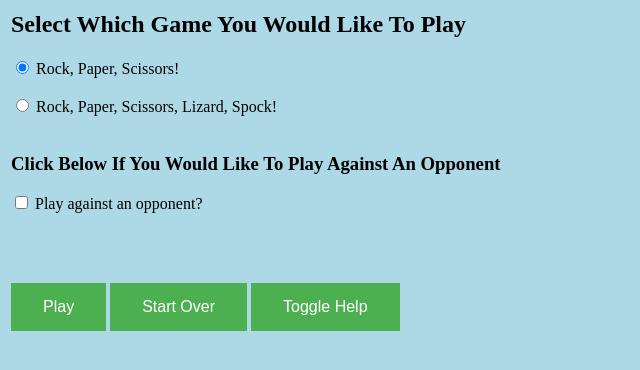
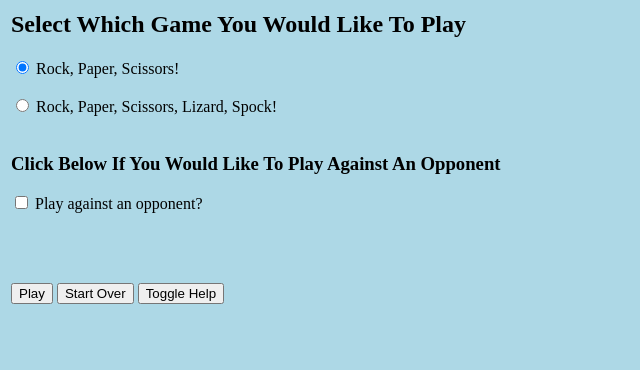
Before and after one commit to comp426-2023-spring/e02-KrishnaPallavalli, a website: page public/index.html in a window 1280 px wide. Shown: the whole page, without its empty margins (0-640 px from the left). Drawn offline with Linux system fonts and the light colour scheme.

Commit message:
edited styles.css

```diff
--- a/public/styles.css
+++ b/public/styles.css
@@ -12,12 +12,11 @@ p.results {
     border-width: 0.25cm;
     border-color: blue;
 }
-
 img.shot {
     width: 300px;
 }
 
-button {
+.button {
     background-color: #4CAF50; /* Green */
     border: none;
     color: white;
```
